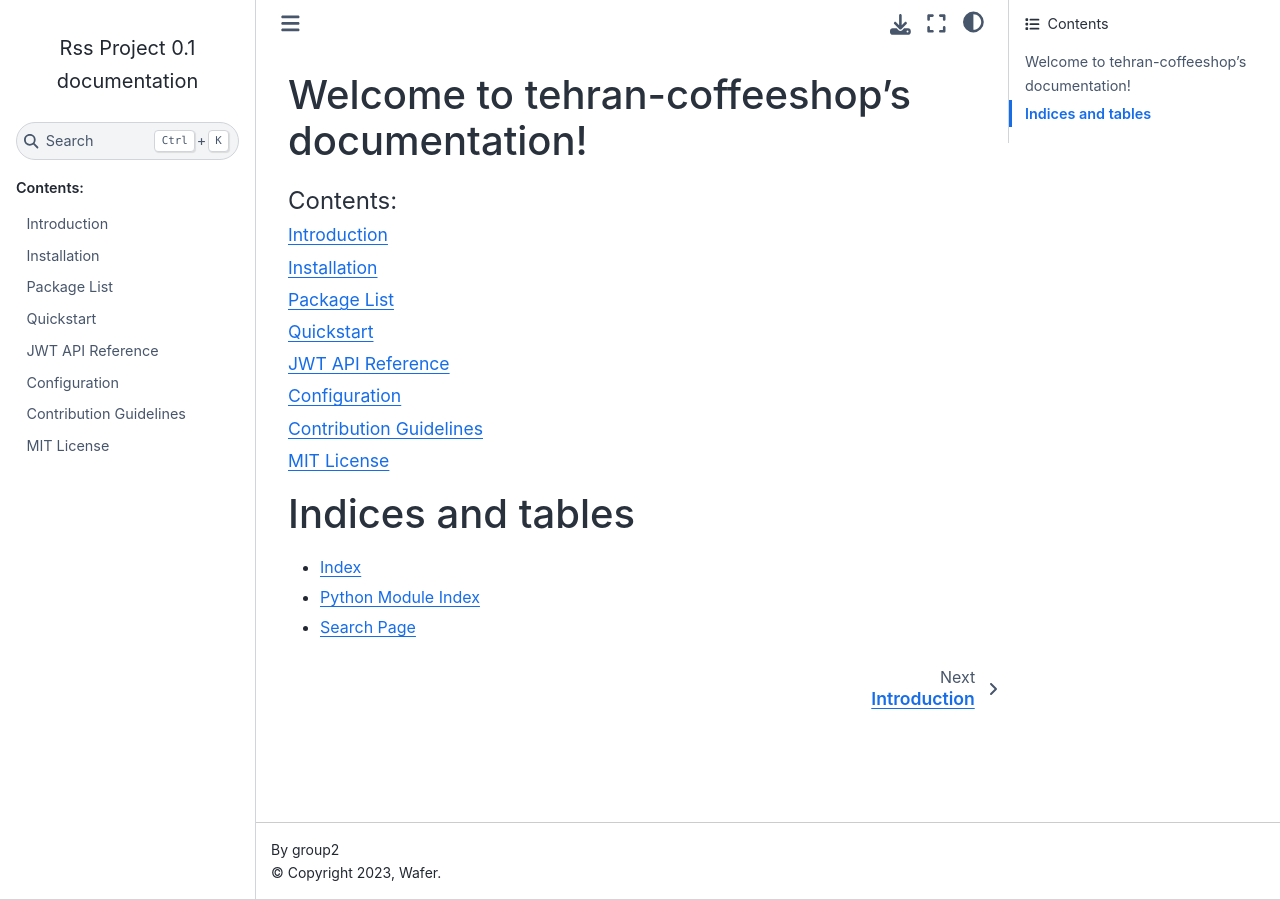
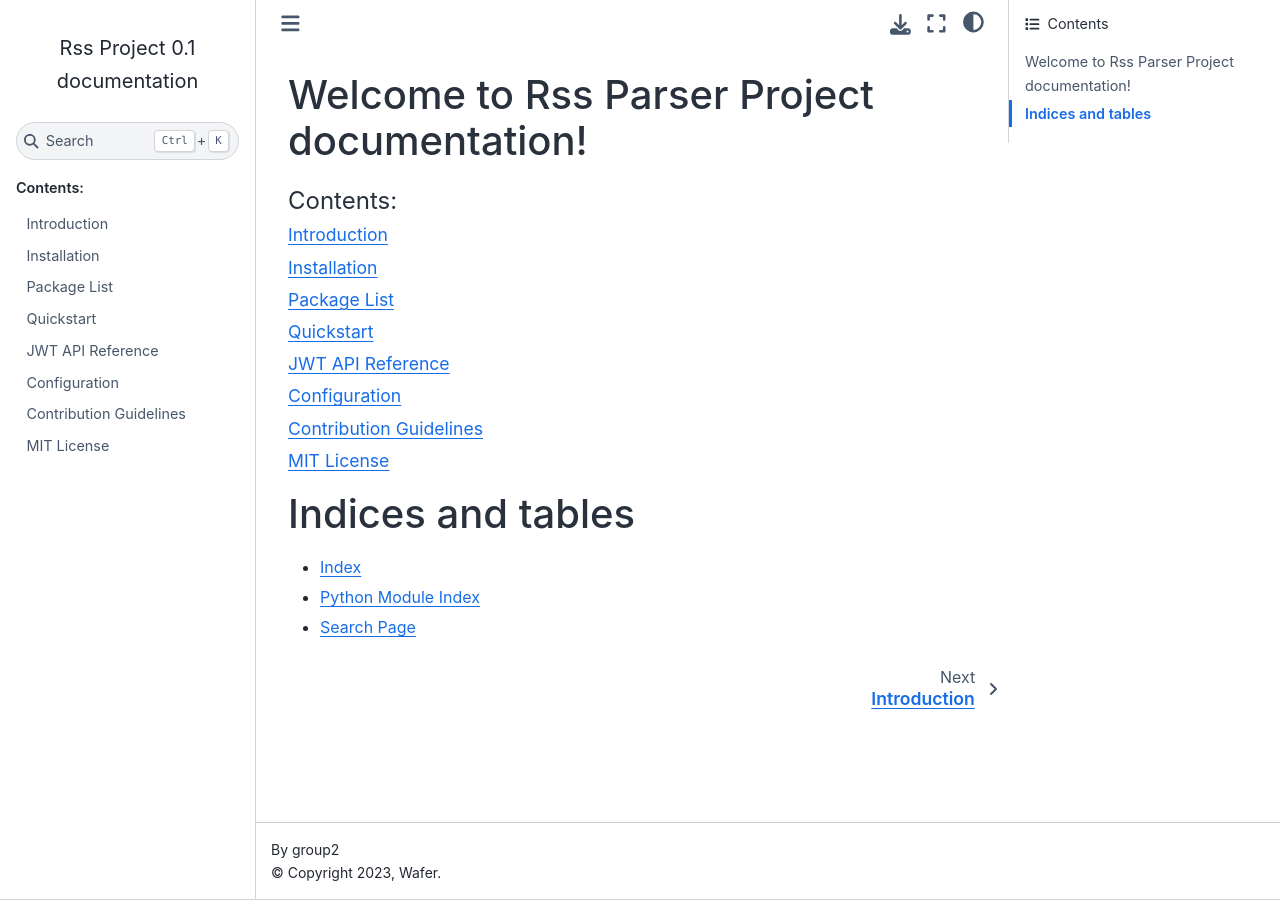
Before and after one commit to AradArvin/RSSFinalProject, a Sphinx documentation site: the page built from RssProject/docs/index.rst, in a window 1280 px wide. Built offline with Sphinx 7.4.7 and the Sphinx Book theme 1.1.4, drawn with Linux system fonts in a browser that asks for light colours.

Commit message:
refactor: title changed

```diff
--- a/RssProject/docs/index.rst
+++ b/RssProject/docs/index.rst
@@ -3,7 +3,7 @@
    You can adapt this file completely to your liking, but it should at least
    contain the root `toctree` directive.
 
-Welcome to tehran-coffeeshop's documentation!
+Welcome to Rss Parser Project documentation!
 =============================================
 
 .. toctree::
```
